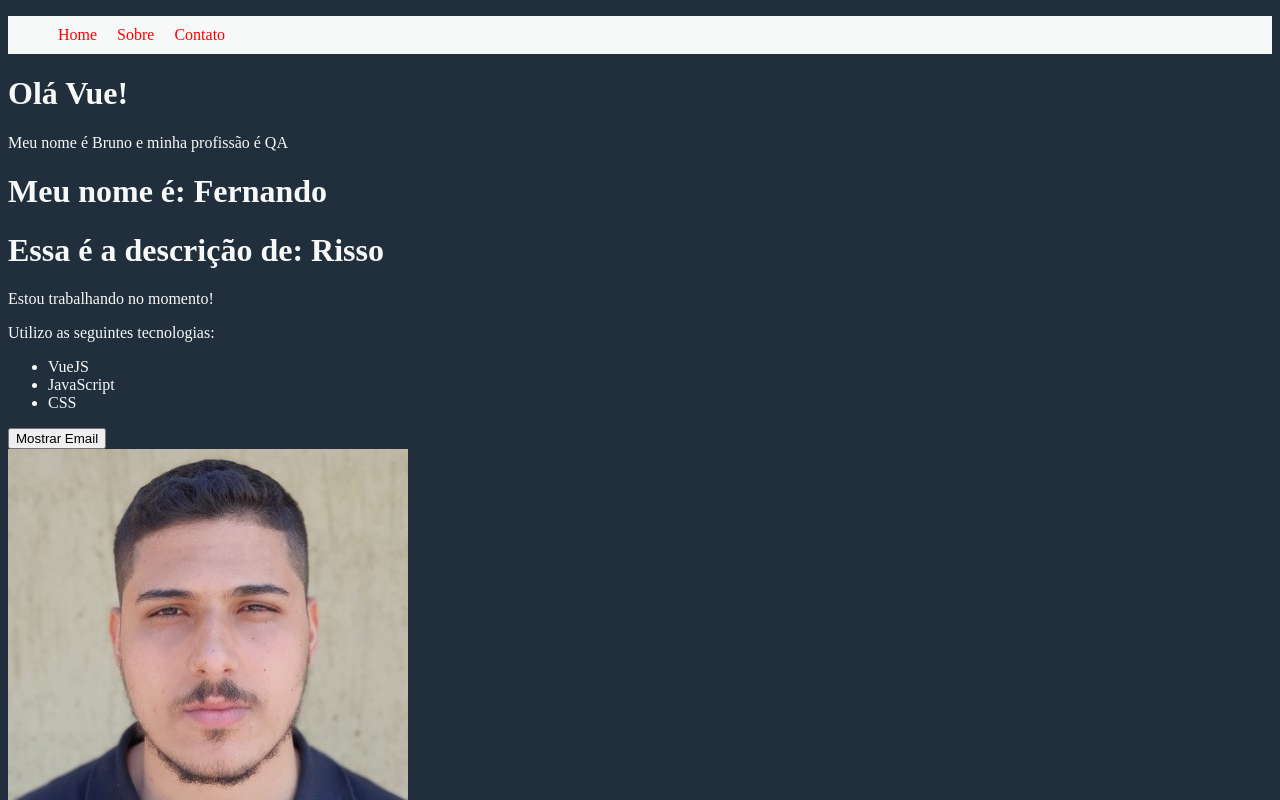
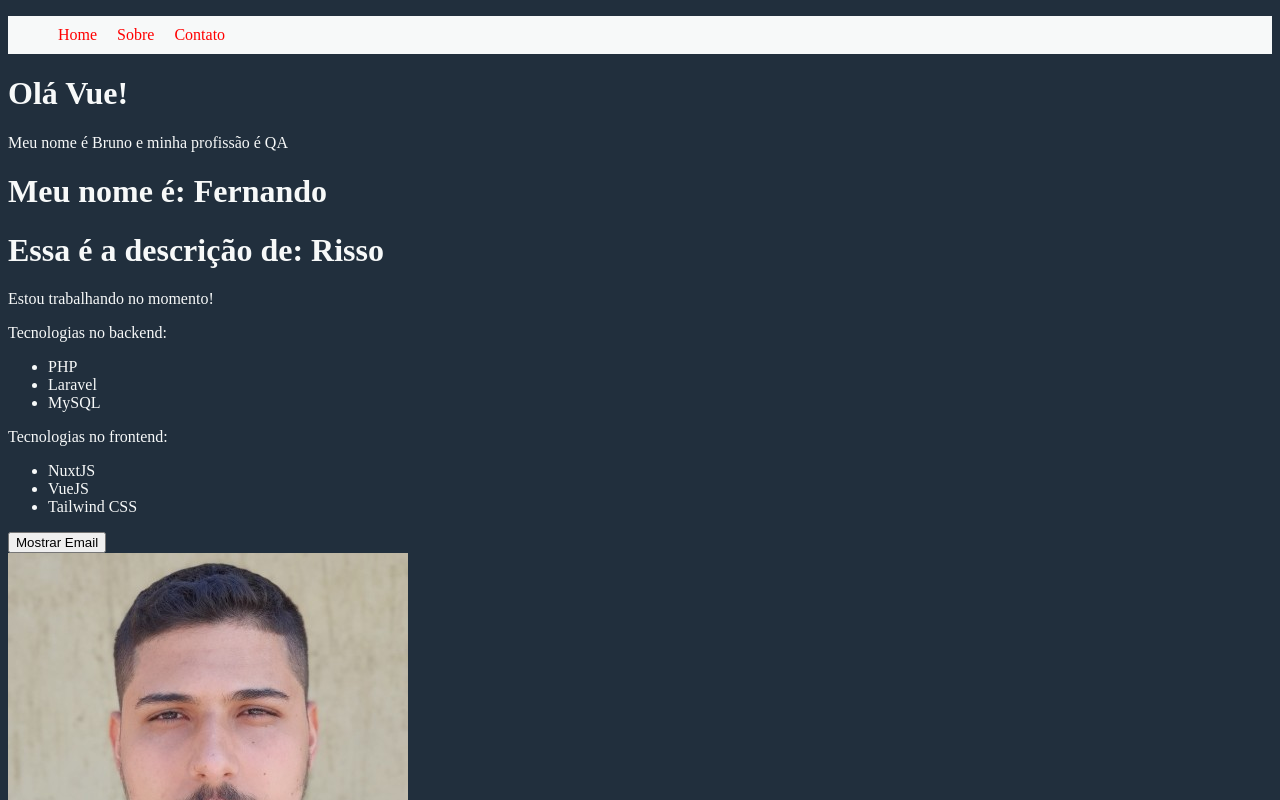
Before and after one commit to BrunoRisso58/learning-vuejs, a Vue app in the folder 2/: page / in a window 1280 px wide. Shown: the top 800 px of the page. Built offline with nearby package versions, Linux system fonts and the light colour scheme.

Commit message:
Renderização de Listas com v-for

```diff
--- a/2/src/components/Info.vue
+++ b/2/src/components/Info.vue
@@ -3,11 +3,13 @@
         <p v-if="isWorking">Estou trabalhando no momento!</p>
         <p v-else>Estou em busca de novas oportunidades!</p>
         <div v-show="workWithTechnology">
-            <p>Utilizo as seguintes tecnologias:</p>
+            <p>Tecnologias no backend:</p>
             <ul>
-                <li>VueJS</li>
-                <li>JavaScript</li>
-                <li>CSS</li>
+                <li v-for="(technology, index) in backendTechnologies" v-bind:key="index">{{ technology }}</li>
+            </ul>
+            <p>Tecnologias no frontend:</p>
+            <ul>
+                <li v-for="technology in frontendTechnologies" v-bind:key="technology.id">{{ technology.nome }}</li>
             </ul>
         </div>
         <button @click="showOrHideEmail">{{ showEmailButtonMsg }}</button>
@@ -28,7 +30,13 @@
                 workWithTechnology: true,
                 showEmail: false,
                 showEmailButtonMsg: "Mostrar Email",
-                email: "brunorisso58@gmail.com"
+                email: "brunorisso58@gmail.com",
+                backendTechnologies: ["PHP", "Laravel", "MySQL"],
+                frontendTechnologies: [
+                    {id: 0, nome: "NuxtJS"},
+                    {id: 1, nome: "VueJS"},
+                    {id: 2, nome: "Tailwind CSS"}
+                ]
             }
         },
         components: {
```
